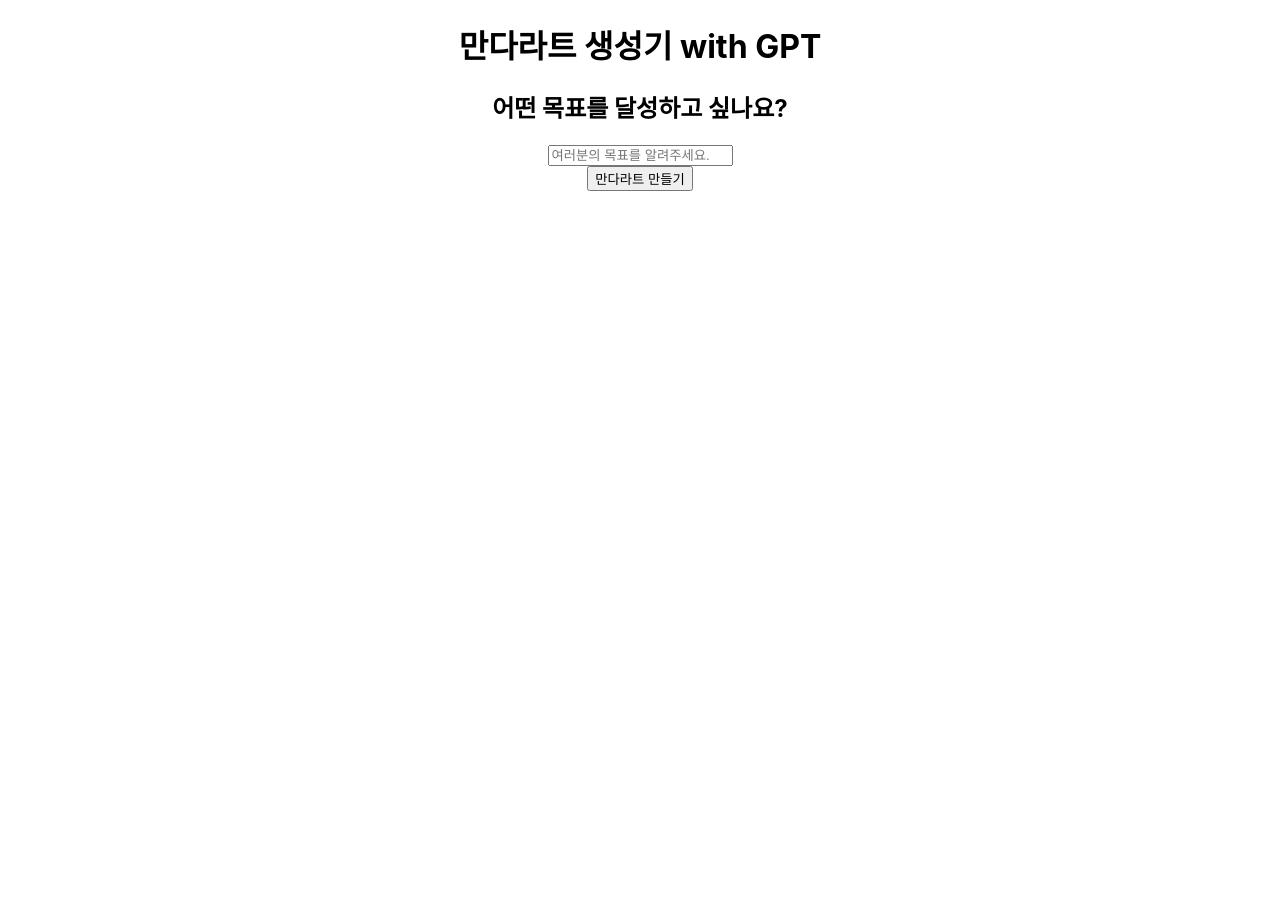
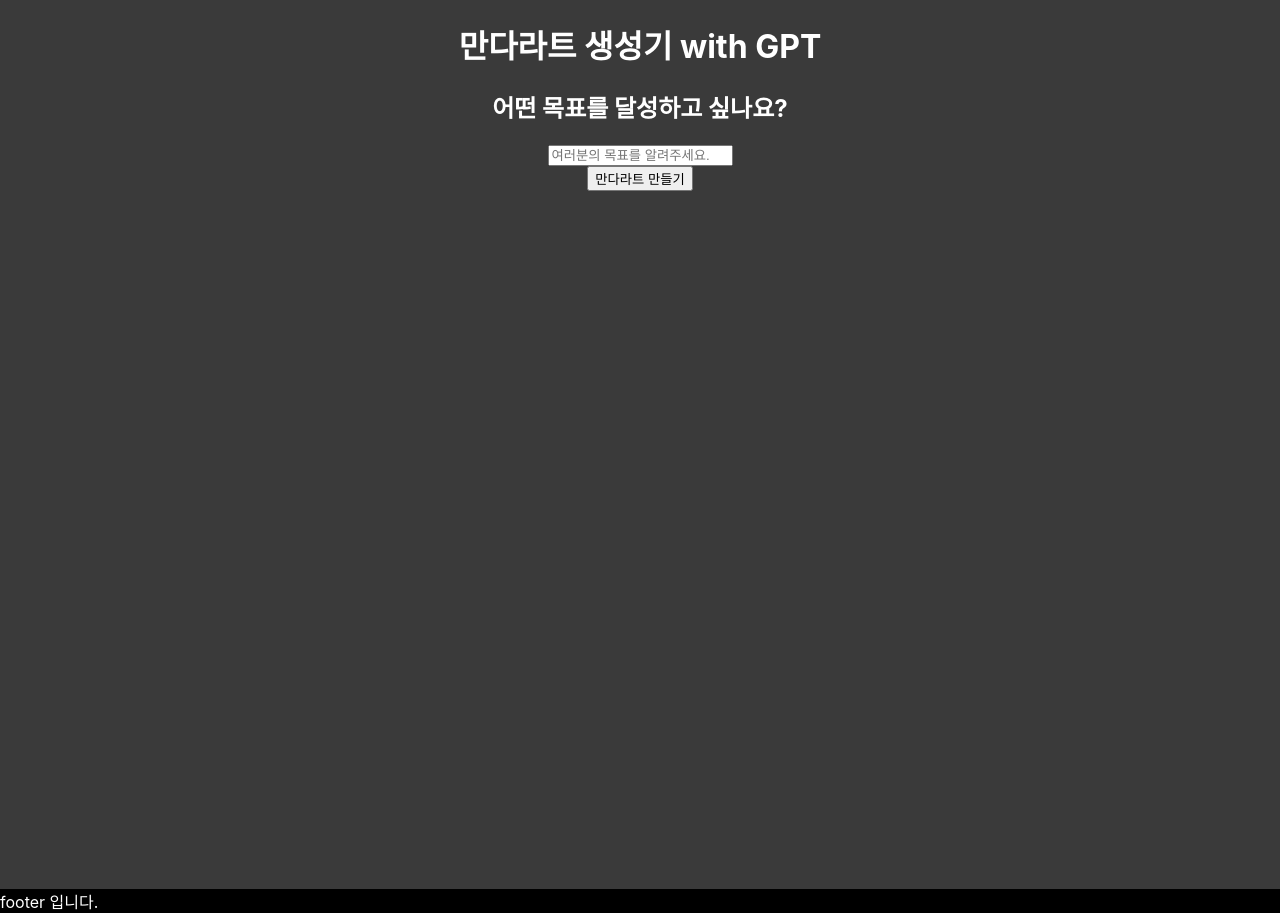
Before and after one commit to tkatpgus19/mandalart-front, a React (Create React App) app: page / in a window 1280 px wide. Before the commit the page ends 800 px from the top, so only its background shows below. Built offline with nearby package versions, Linux system fonts and the light colour scheme.

Commit message:
style: body 색상 변경 및 footer 추가

```diff
--- a/public/index.html
+++ b/public/index.html
@@ -24,7 +24,7 @@
       work correctly both with client-side routing and a non-root public URL.
       Learn how to configure a non-root public URL by running `npm run build`.
     -->
-    <title>React App</title>
+    <title>Mandalart</title>
   </head>
   <body>
     <noscript>You need to enable JavaScript to run this app.</noscript>
--- a/src/App.css
+++ b/src/App.css
@@ -1,6 +1,16 @@
+body{
+  background-color: rgb(58, 58, 58);
+  color: white;
+}
 .header{
   text-align: center;
 }
 .content{
   text-align: center;
+  height: 100vh;
 }
+.footer{
+  background-color: black;
+  color: white;
+  position: relative;
+}
--- a/src/App.js
+++ b/src/App.js
@@ -11,6 +11,9 @@
         <div><input placeholder='여러분의 목표를 알려주세요.'></input></div>
         <button>만다라트 만들기</button>
       </div>
+      <div className='footer'>
+        footer 입니다.
+      </div>
     </div>
   );
 }
```
